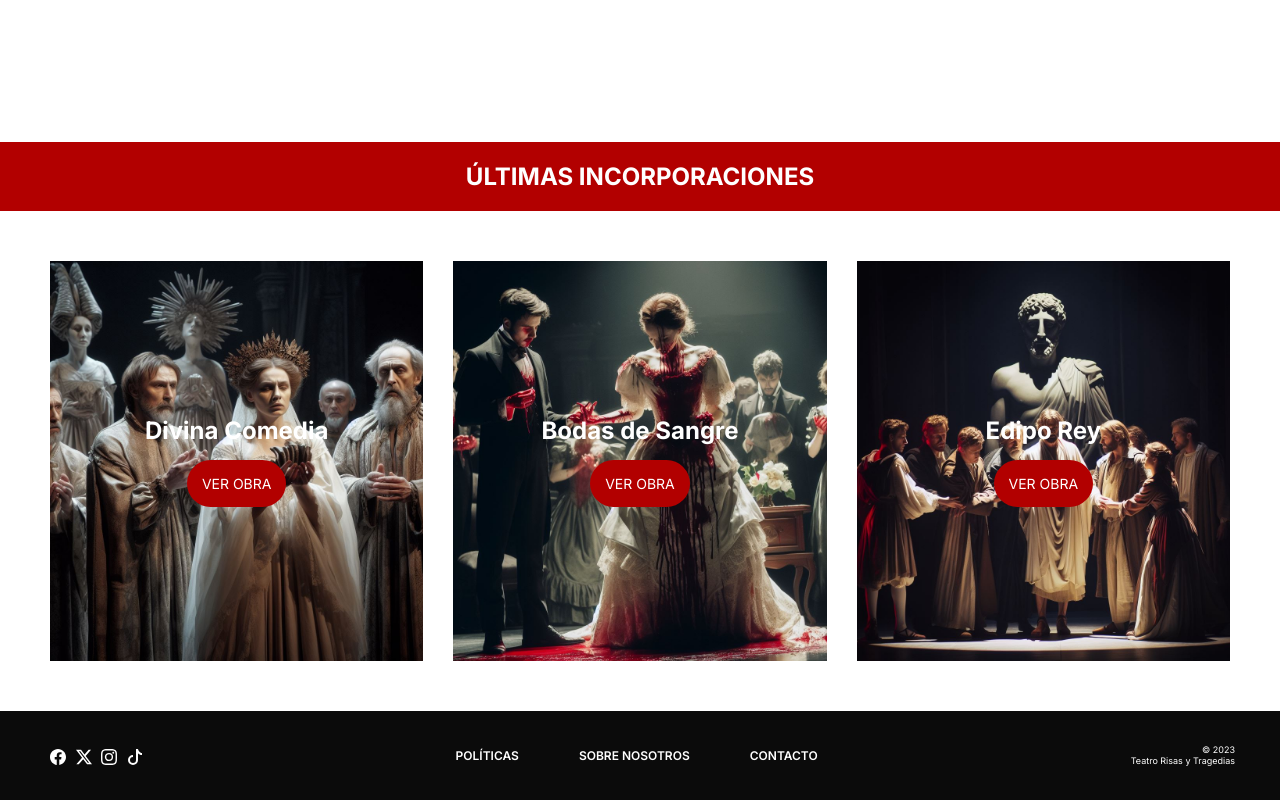
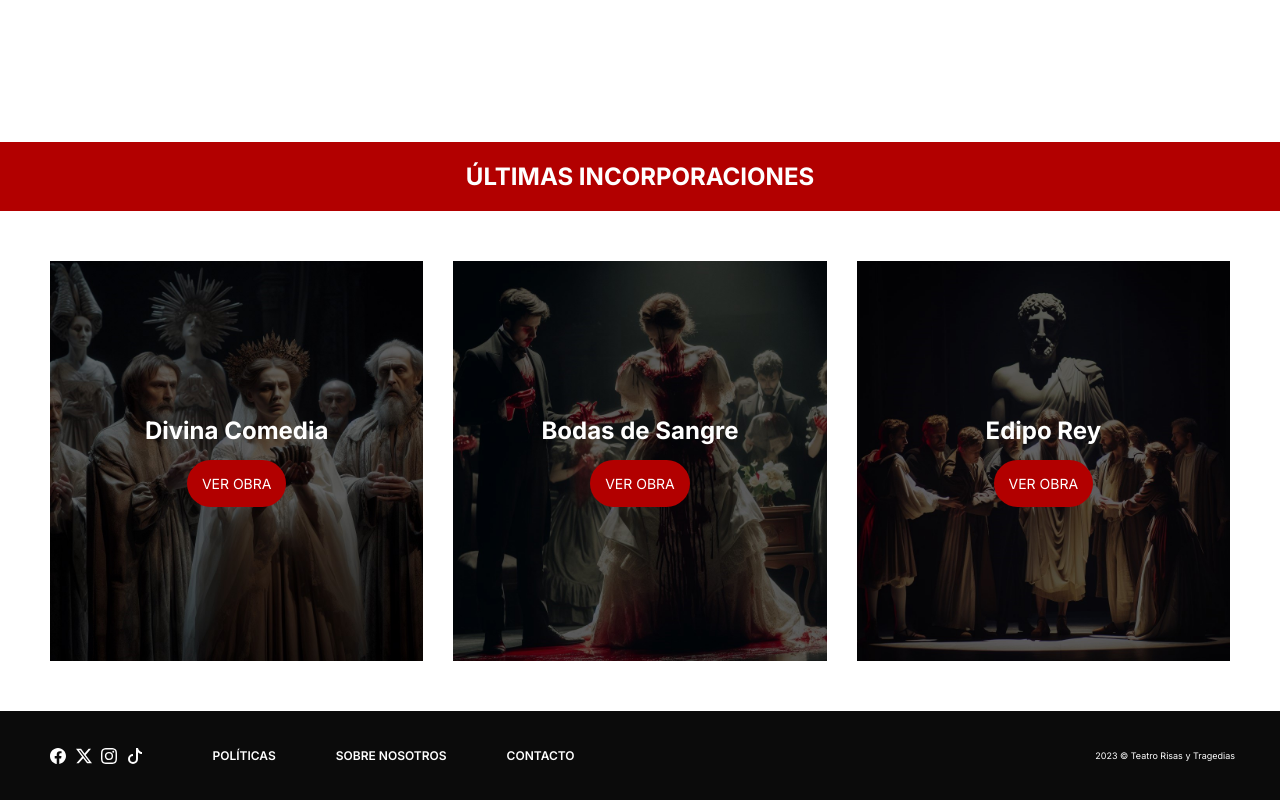
Before and after one commit to paulamateo/TeatroDigital_RETO_2DAW, a plain HTML site: page HTML/index.html in a window 1280 px wide. Shown: the part 1058-1858 px from the top of the page. Drawn offline with Linux system fonts and the light colour scheme.

Commit message:
[FEATURE-HOMEPAGE] New footer + images with filters

```diff
--- a/CSS/commonElements.css
+++ b/CSS/commonElements.css
@@ -2,8 +2,6 @@ body {
     font-family: 'Inter', sans-serif;
     margin: 0;
 }
-
-
 
 /*FOOTER*/
 .footer {
@@ -12,22 +10,23 @@ body {
 }
 
 .footer__socialmedia {
-    margin-top: 7px;
+    margin: 12px 0 0 0;
 }
 
 .footer__content {
-    display: flex;
-    align-items: center;
-    text-align: center;
-    justify-content: space-between;
     margin: 0 20px;
     padding: 25px;
     box-sizing: border-box;
 }
 
+.footer__section {
+    display: flex;
+    justify-content: space-between;
+    text-align: right;
+}
+
 .footer__menu {
     list-style: none;
-    padding-inline-start: 0;
     font-size: 12px;
     font-weight: 600;
 }
@@ -36,15 +35,14 @@ body {
     margin: 0 0 0 5px;
 }
 
-.footer__menu-item a {
+.footer__menu-link a {
     text-decoration: none;
     color: inherit;
 }
 
 .footer__copyright {
     font-size: 9px;
-    line-height: 2px;
-    text-align: right;
+    text-align: center;
 }
 
 
@@ -55,7 +53,13 @@ body {
         justify-content: space-between;
     }
 
-    .footer__menu-item {
+    .footer__menu-link {
         margin: 0 30px;
     }
+
+    .footer__content--display-flex {
+        display: flex;
+        align-items: center;
+        justify-content: space-between;
+    }
 }
--- a/CSS/index.css
+++ b/CSS/index.css
@@ -1,5 +1,5 @@
 /*ULTIMAS INCORPORACIONES*/
-.section-shows__rectangle {
+.shows__rectangle {
     background-color: #b20000;
     text-align: center;
     color: #ffffff;
@@ -7,7 +7,7 @@
     padding: 20px;
 }
 
-.section-shows__grid {
+.shows__grid {
     margin: 50px;
     color: #ffffff;
     font-weight: 400;
@@ -38,16 +38,20 @@
     background-position: center;
 }
 
+.grid-item:hover {
+    transform: scale(1.08);
+}
+
 .grid-item--image-1 {
-    background-image: url(../IMÁGENES/popup-obra5.jpg);
+    background-image: url(../IMÁGENES/homepage_show1.jpg);
 }
 
 .grid-item--image-2 {
-    background-image: url(../IMÁGENES/popup-obra8.jpg);
+    background-image: url(../IMÁGENES/homepage_show2.jpg);
 }
 
 .grid-item--image-3 {
-    background-image: url(../IMÁGENES/popup-obra6.jpg);
+    background-image: url(../IMÁGENES/homepage_show3.jpg);
 }
 
 
@@ -89,7 +93,7 @@
 
 @media screen and (min-width: 800px) {
     /*ULTIMAS INCORPORACIONES*/
-    .section-shows__grid--columns {
+    .shows__grid--columns {
         grid-template-columns: repeat(3, 1fr);
         grid-template-rows: 400px;
         grid-gap: 30px;
--- a/HTML/index.html
+++ b/HTML/index.html
@@ -43,11 +43,11 @@
             <button class="grid-item__button" type="submit">VER OBRAS DISPONIBLES</button>
         </div>
 
-        <section class="section-shows">
-            <div class="section-shows__rectangle">
+        <section class="shows">
+            <div class="shows__rectangle">
                 <h2>ÚLTIMAS INCORPORACIONES</h2>
             </div>
-            <div class="section-shows__grid section-shows__grid--columns">
+            <div class="shows__grid shows__grid--columns">
                 <div class="grid-item grid-item--image-1">
                     <h2>Divina Comedia</h2>
                     <button class="grid-item__button" type="submit">VER OBRA</button>
@@ -63,13 +63,14 @@
             </div>
         </section>
 
-        <section class="main__map">
+        <section class="map">
 
         </section>
     </main>
 
     <footer class="footer">
-        <div class="footer__content">
+        <div class="footer__content footer__content--display-flex">
+            <div class="footer__section">
                 <div class="footer__socialmedia">
                     <svg xmlns="http://www.w3.org/2000/svg" width="16" height="16" fill="currentColor" class="footer__icon" viewBox="0 0 16 16">
                     <path d="M16 8.049c0-4.446-3.582-8.05-8-8.05C3.58 0-.002 3.603-.002 8.05c0 4.017 2.926 7.347 6.75 7.951v-5.625h-2.03V8.05H6.75V6.275c0-2.017 1.195-3.131 3.022-3.131.876 0 1.791.157 1.791.157v1.98h-1.009c-.993 0-1.303.621-1.303 1.258v1.51h2.218l-.354 2.326H9.25V16c3.824-.604 6.75-3.934 6.75-7.951"/>
@@ -85,19 +86,19 @@
                     </svg>
                 </div>
                 <ul class="footer__menu footer__menu--inline-block">
-                <li class="footer__menu-item">
+                    <li class="footer__menu-link">
                         <a href="#">POLÍTICAS</a>
                     </li>
-                <li class="footer__menu-item">
+                    <li class="footer__menu-link">
                         <a href="#">SOBRE NOSOTROS</a>
                     </li>
-                <li class="footer__menu-item">
+                    <li class="footer__menu-link">
                         <a href="#">CONTACTO</a>
                     </li>
                 </ul>
+            </div>
             <div class="footer__copyright">
-                <p>© 2023</p>
-                <p>Teatro Risas y Tragedias</p>
+                <p>2023 © Teatro Risas y Tragedias</p>
             </div>
         </div>
     </footer>
```
Also changed, not shown: IMÁGENES/homepage_show1.jpg (added), IMÁGENES/homepage_show2.jpg (added), IMÁGENES/homepage_show3.jpg (added). Lines whose indentation alone changed are shown as unchanged.
